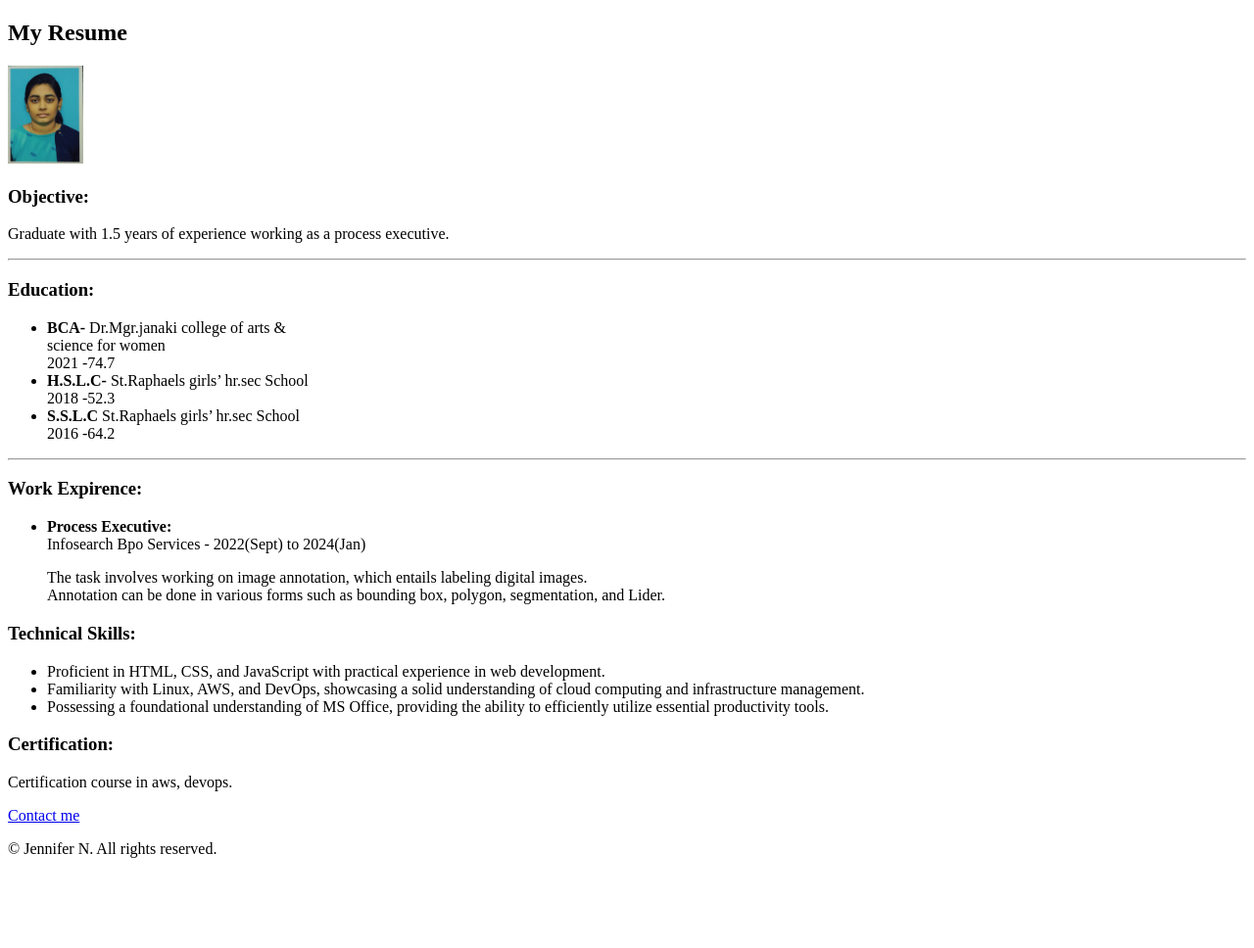
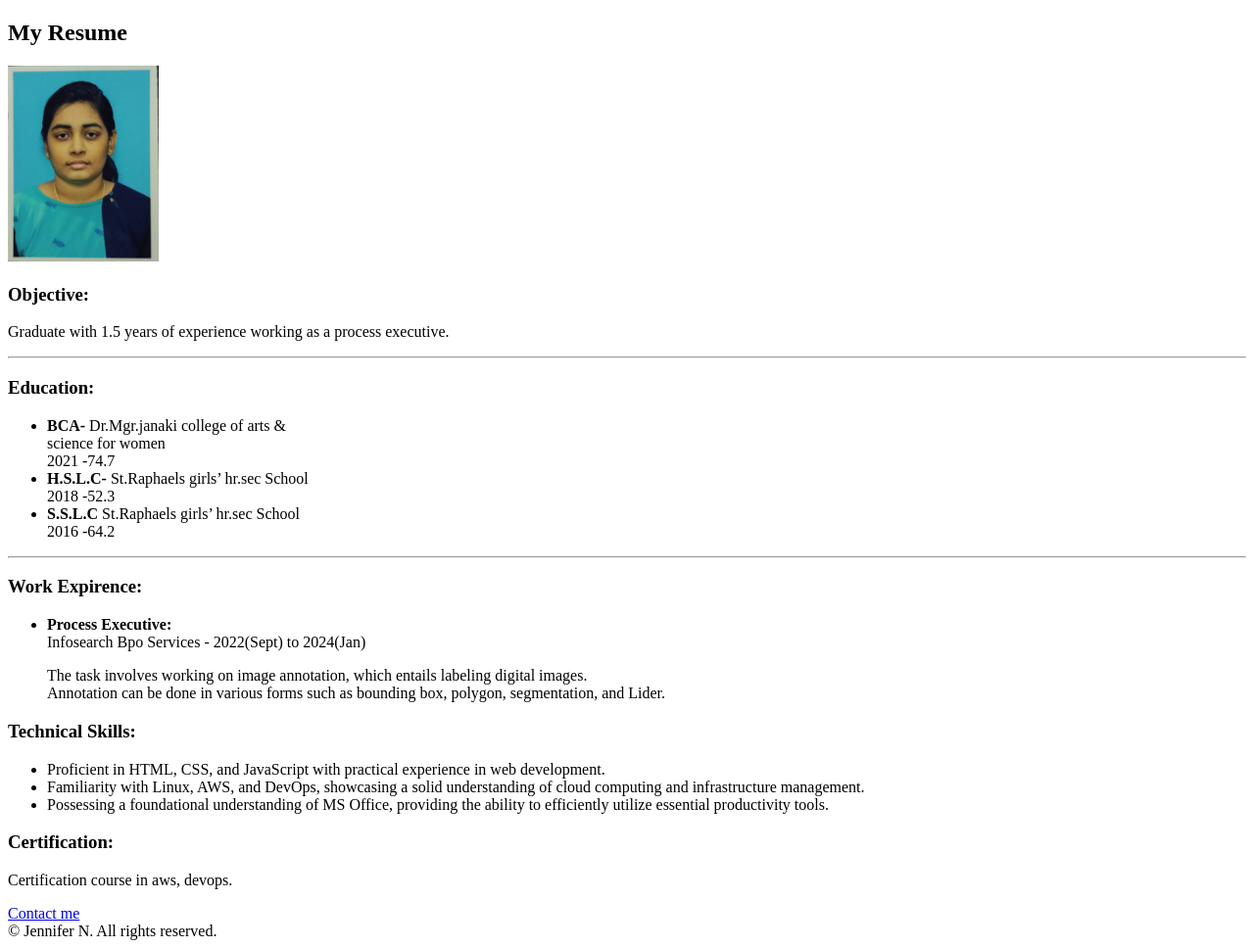
Before and after one commit to jennn-29/portfolio, a plain HTML site: page index.html in a window 1280 px wide. Shown: the whole page at 98% size. Before the commit the page ends 892 px from the top, so only its background shows below. Drawn offline with Linux system fonts and the light colour scheme.

Commit message:
Add files via upload

```diff
--- a/index.html
+++ b/index.html
@@ -1,7 +1,7 @@
 <!DOCTYPE html>
 <head>
     <tile><h2>My Resume</h2></tile>
-    <img src="./assets/image.jpg" height="100">
+    <img src="./assets/image.jpg" height="200">
 </head>
 <body>
     <h3>Objective:</h3>
@@ -32,5 +32,5 @@
     <h3>Certification:</h3>
     <p>Certification course in aws, devops.</p>
     <a href="./public/contact.html">Contact me</a><br>
-    <p>© Jennifer N. All rights reserved.</p>
 </body>
+<footer>© Jennifer N. All rights reserved.</footer>
```
